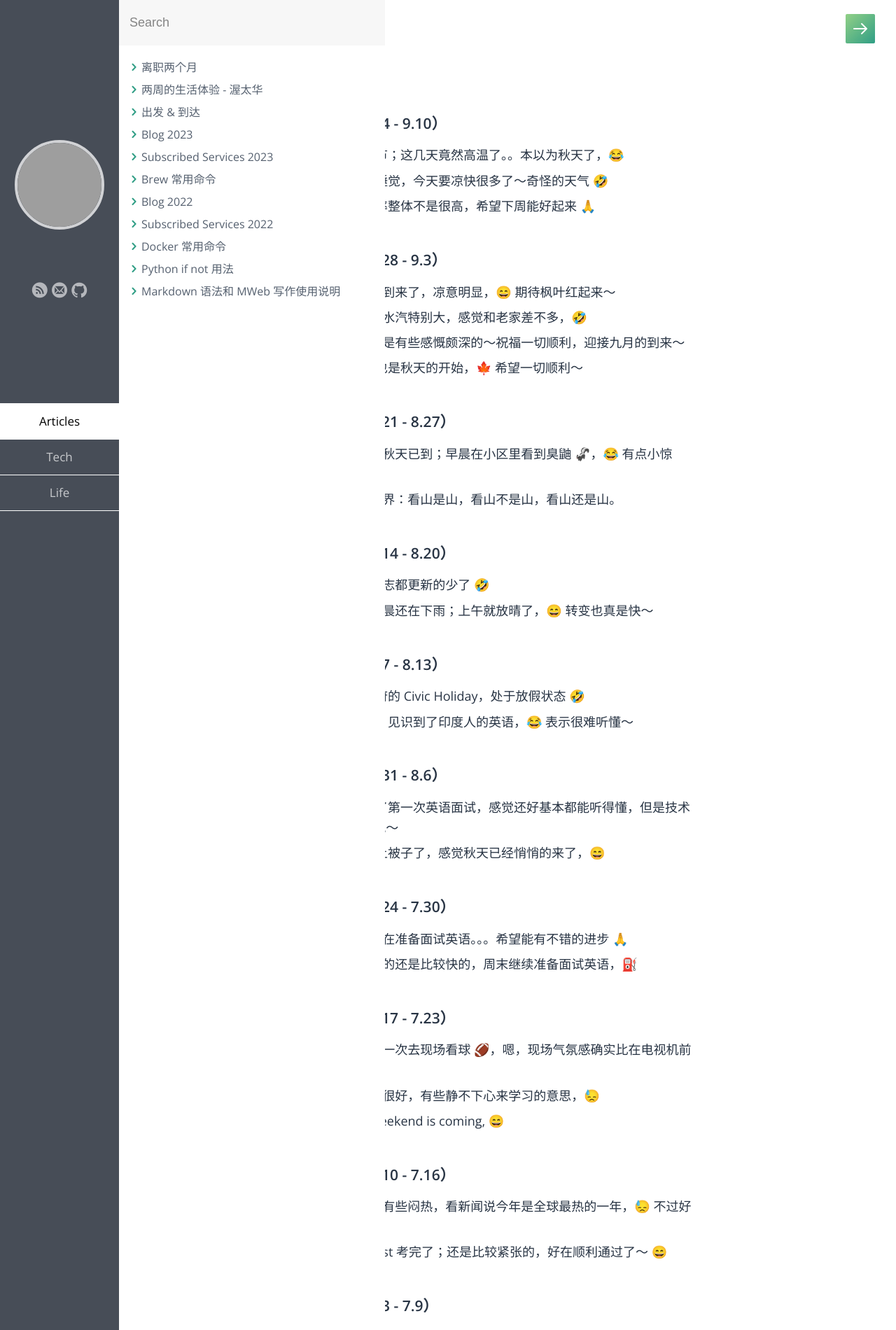
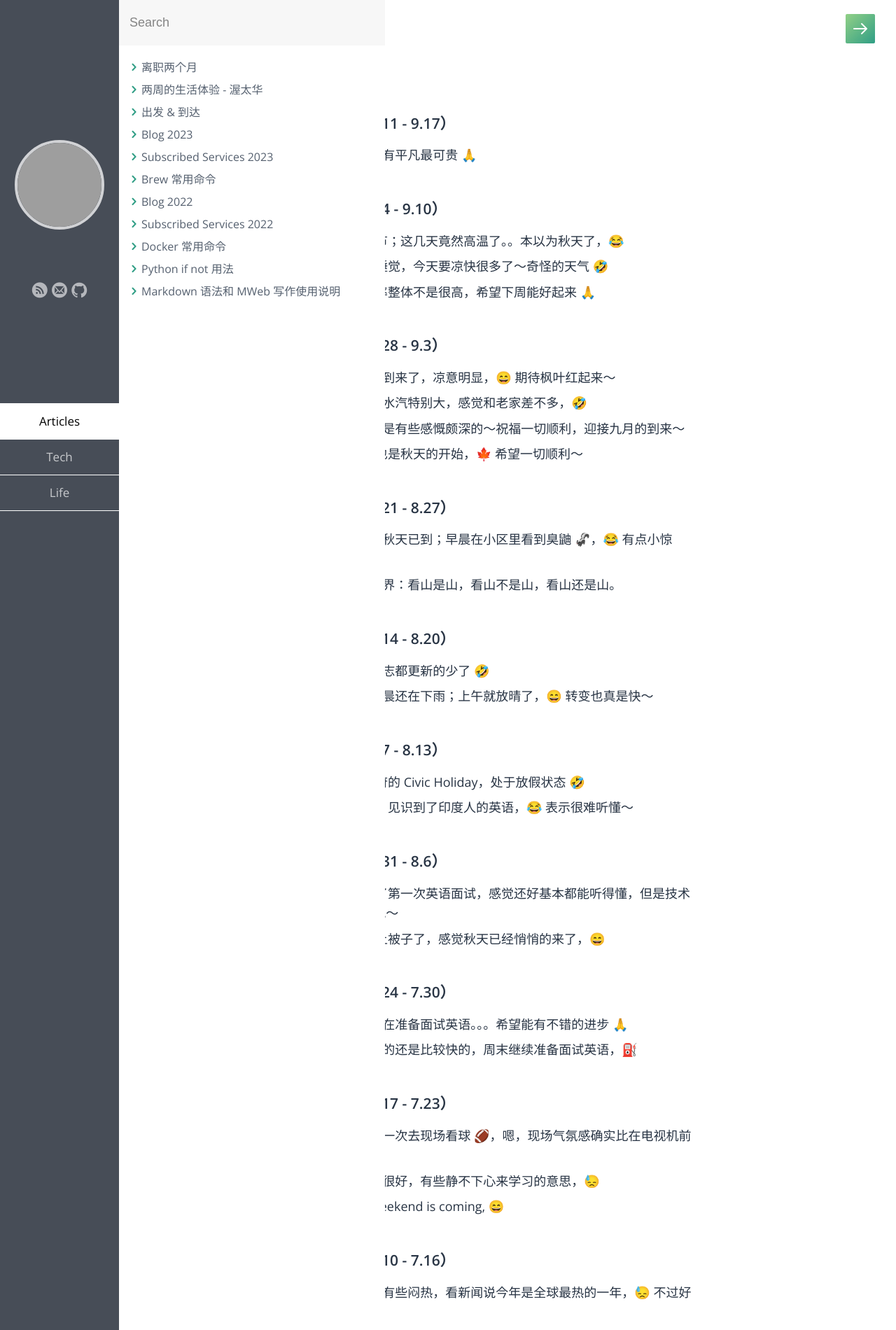
Before and after one commit to samxupeiran/samxupeiran.github.io, a Jekyll site: the page built from _posts/life/2023-01-03-my-blog.md, in a window 1280 px wide. Shown: the top 1900 px of the page at 70% size. Built offline with Jekyll 4.4.1, drawn with Linux system fonts in a browser that asks for light colours; some web fonts are replaced; some of the changed text lies outside the part shown; grey boxes are pictures that could not be loaded.

Commit message:
feat: add weekly blog 9.11

```diff
--- a/_posts/life/2023-01-03-my-blog.md
+++ b/_posts/life/2023-01-03-my-blog.md
@@ -5,6 +5,9 @@ category: Life
 tags: Blog
 ---
 
+
+- ### 2023 年 9 月 第 2 周（9.11 - 9.17）
+     - 9.11 世间情感千万种，唯有平凡最可贵 🙏
 
 - ### 2023 年 9 月 第 1 周（9.4 - 9.10）
      - 9.4 今天是加拿大的劳动节；这几天竟然高温了。。本以为秋天了，😂
```
